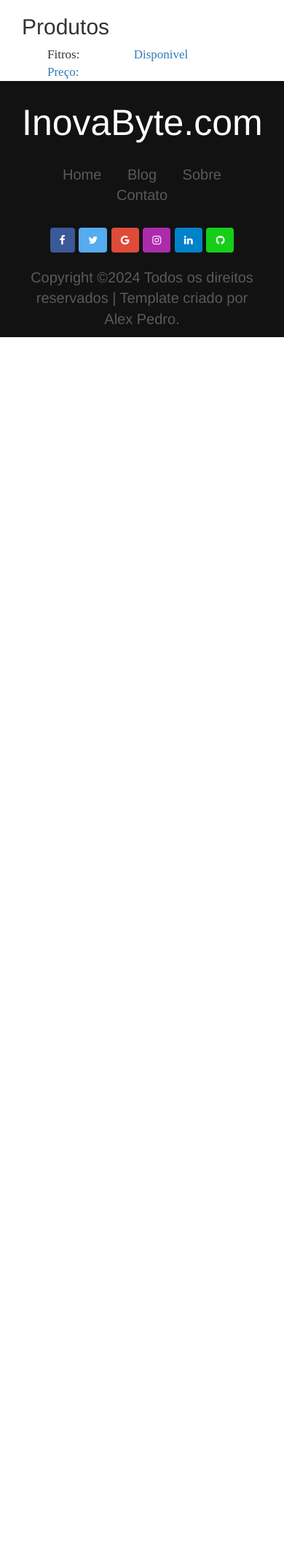
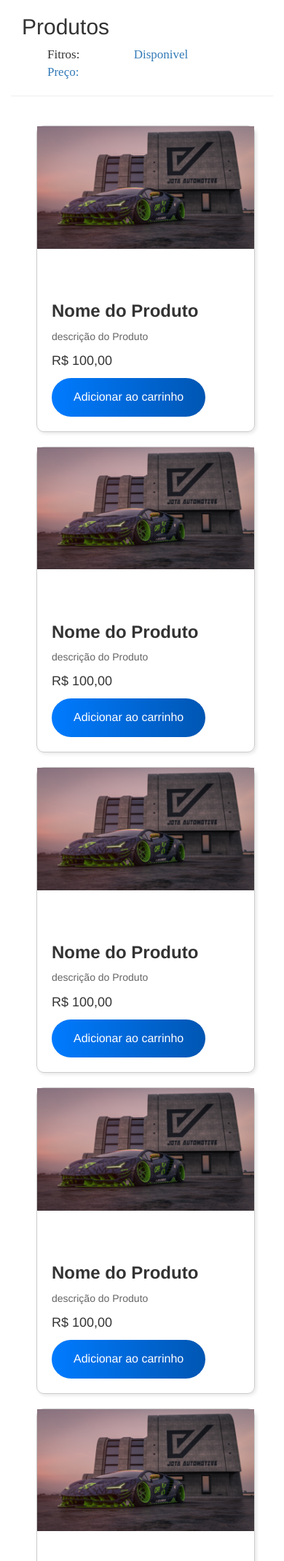
Before and after one commit to AlexPedro105/eCommerce, a PHP site: page /produtos.php in a window 390 px wide. Shown: the part 101-2240 px from the top of the page at 73% size. Before the commit the page ends 563 px from the top, so only its background shows below. Run offline with PHP 8.4, Linux system fonts and the light colour scheme.

Commit message:
Cards produtos
Nesse caso, ajustei a parte onde irá vir os cards de produtos, são 3 cards por linha na tela de produtos, utilizei 6 cards para verificar, posicionamentos, responsividades e etc...

```diff
--- a/index.php
+++ b/index.php
@@ -91,4 +91,3 @@
         </div>
     </section>
     <?php include "includes/footer.php"; ?>
-\
--- a/produtos.php
+++ b/produtos.php
@@ -47,5 +47,108 @@
             </span>
         </div>
     </div>
+    <hr>
+    <section class="cardProd">
+        <div class="d-flex row">
+            <div class="card-group">
+                <div class="col-md-4">
+                    <div class="card cardProduto">
+                        <div class="imagem">
+                            <img src="img/javier-oquendo-centenario-off-1.jpeg" class="card-img-top"
+                                alt="Nome do Produto" />
+                        </div>
+                        <div class="card-body informacoes">
+                            <h3 class="nome">Nome do Produto</h3>
+                            <p class="descricao">descrição do Produto</p>
+                            <p class="preco">R$ 100,00</p>
+                            <button class="botaoCarrinho">
+                                Adicionar ao carrinho
+                            </button>
+                        </div>
+                    </div>
+                </div>
+                <div class="col-md-4">
+                    <div class="card cardProduto">
+                        <div class="imagem">
+                            <img src="img/javier-oquendo-centenario-off-1.jpeg" class="card-img-top"
+                                alt="Nome do Produto" />
+                        </div>
+                        <div class="card-body informacoes">
+                            <h3 class="nome">Nome do Produto</h3>
+                            <p class="descricao">descrição do Produto</p>
+                            <p class="preco">R$ 100,00</p>
+                            <button class="botaoCarrinho">
+                                Adicionar ao carrinho
+                            </button>
+                        </div>
+                    </div>
+                </div>
+                <div class="col-md-4">
+                    <div class="card cardProduto">
+                        <div class="imagem">
+                            <img src="img/javier-oquendo-centenario-off-1.jpeg" class="card-img-top"
+                                alt="Nome do Produto" />
+                        </div>
+                        <div class="card-body informacoes">
+                            <h3 class="nome">Nome do Produto</h3>
+                            <p class="descricao">descrição do Produto</p>
+                            <p class="preco">R$ 100,00</p>
+                            <button class="botaoCarrinho">
+                                Adicionar ao carrinho
+                            </button>
+                        </div>
+                    </div>
+                </div>
+                <div class="col-md-4">
+                    <div class="card cardProduto">
+                        <div class="imagem">
+                            <img src="img/javier-oquendo-centenario-off-1.jpeg" class="card-img-top"
+                                alt="Nome do Produto" />
+                        </div>
+                        <div class="card-body informacoes">
+                            <h3 class="nome">Nome do Produto</h3>
+                            <p class="descricao">descrição do Produto</p>
+                            <p class="preco">R$ 100,00</p>
+                            <button class="botaoCarrinho">
+                                Adicionar ao carrinho
+                            </button>
+                        </div>
+                    </div>
+                </div>
+                <div class="col-md-4">
+                    <div class="card cardProduto">
+                        <div class="imagem">
+                            <img src="img/javier-oquendo-centenario-off-1.jpeg" class="card-img-top"
+                                alt="Nome do Produto" />
+                        </div>
+                        <div class="card-body informacoes">
+                            <h3 class="nome">Nome do Produto</h3>
+                            <p class="descricao">descrição do Produto</p>
+                            <p class="preco">R$ 100,00</p>
+                            <button class="botaoCarrinho">
+                                Adicionar ao carrinho
+                            </button>
+                        </div>
+                    </div>
+                </div>
+                <div class="col-md-4">
+                    <div class="card cardProduto">
+                        <div class="imagem">
+                            <img src="img/javier-oquendo-centenario-off-1.jpeg" class="card-img-top"
+                                alt="Nome do Produto" />
+                        </div>
+                        <div class="card-body informacoes">
+                            <h3 class="nome">Nome do Produto</h3>
+                            <p class="descricao">descrição do Produto</p>
+                            <p class="preco">R$ 100,00</p>
+                            <button class="botaoCarrinho">
+                                Adicionar ao carrinho
+                            </button>
+                        </div>
+                    </div>
+                </div>
+            </div>
+        </div>
+    </section>
 </div>
 <?php include "includes/footer.php";?>
```
